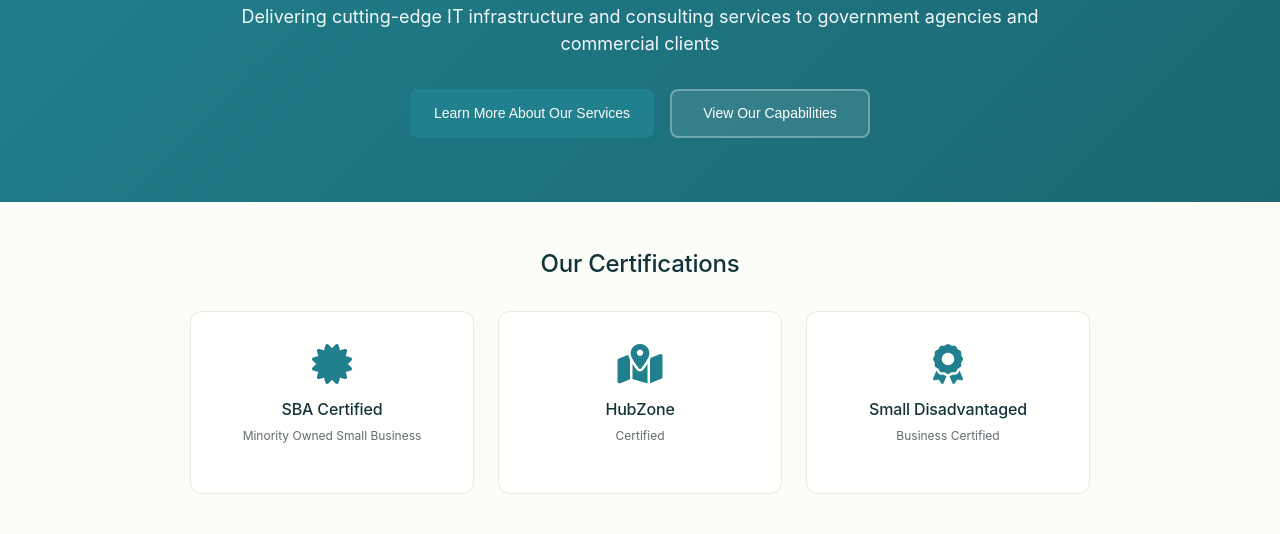
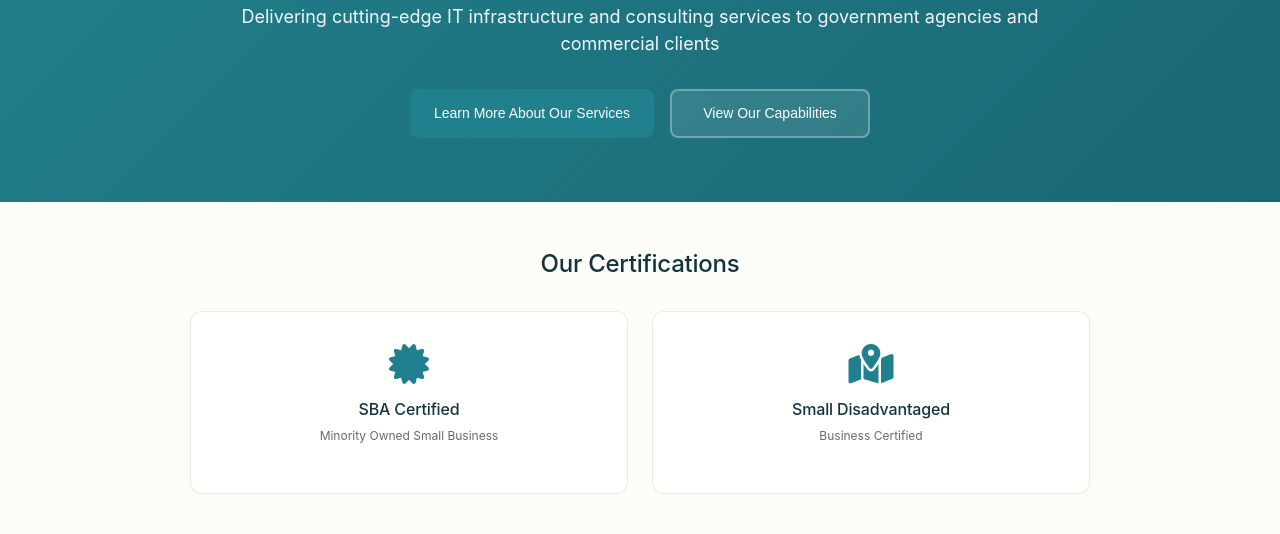
Before and after one commit to robinsonam-ai/atidigitalsolutions.com, a plain HTML site: page index.html in a window 1280 px wide. Shown: the part 266-800 px from the top of the page. Drawn offline with Linux system fonts and the light colour scheme.

Commit message:
Update index.html

```diff
--- a/index.html
+++ b/index.html
@@ -56,11 +56,6 @@
                     </div>
                     <div class="cert-card">
                         <i class="fas fa-map-marked-alt"></i>
-                        <h3>HubZone</h3>
-                        <p>Certified</p>
-                    </div>
-                    <div class="cert-card">
-                        <i class="fas fa-award"></i>
                         <h3>Small Disadvantaged</h3>
                         <p>Business Certified</p>
                     </div>
```
